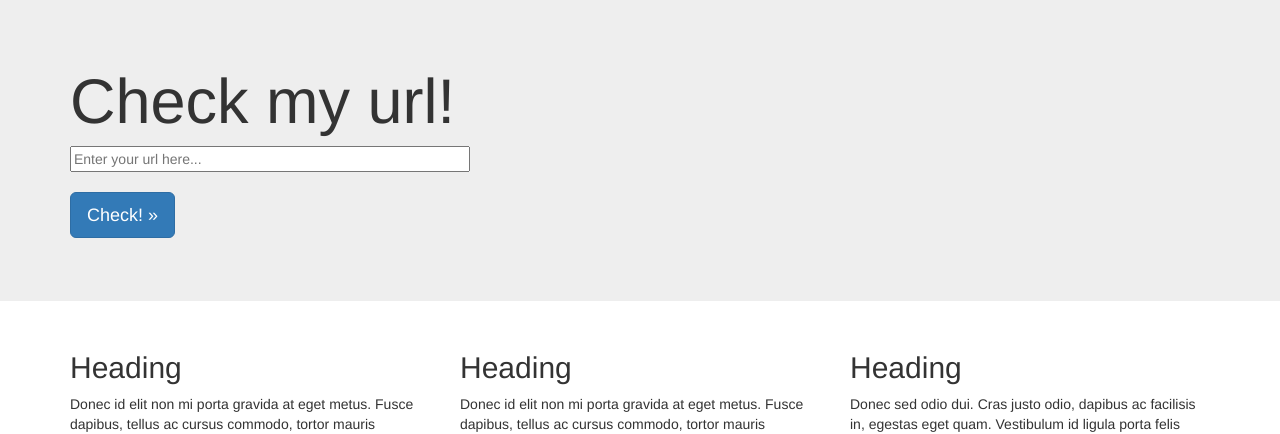
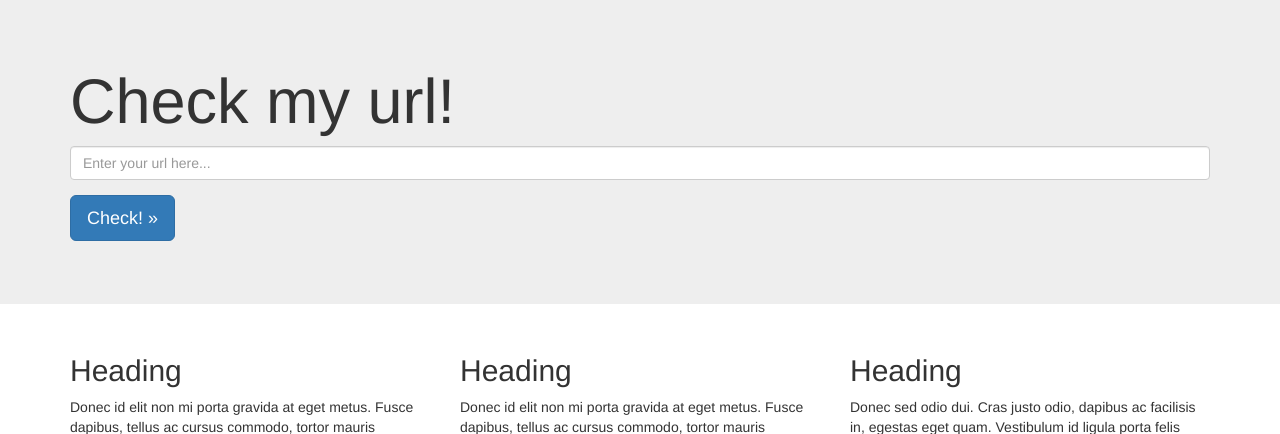
Before and after one commit to carlosrmd/CheckMyUrl-project, a Django app: page / in a window 1280 px wide. Shown: the part 51-485 px from the top of the page. Run offline with Django 3.2, Linux system fonts and the light colour scheme; some libraries are stand-ins or nearby versions.

Commit message:
embellecida la cajita de poner el url

```diff
--- a/urlchecker/templates/base.html
+++ b/urlchecker/templates/base.html
@@ -58,7 +58,9 @@
     <div class="jumbotron">
       <div class="container">
         {% block contenido%} {% endblock %}
-        <input type="url" name="fname" size="46" placeholder="Enter your url here..."><br><br>
+        <div class="form-group">
+          <input type="url" name="fname" size="20" class="form-control" placeholder="Enter your url here...">
+        </div>
         <p><a class="btn btn-primary btn-lg" href="#" role="button">Check! &raquo;</a></p>
       </div>
     </div>
```
